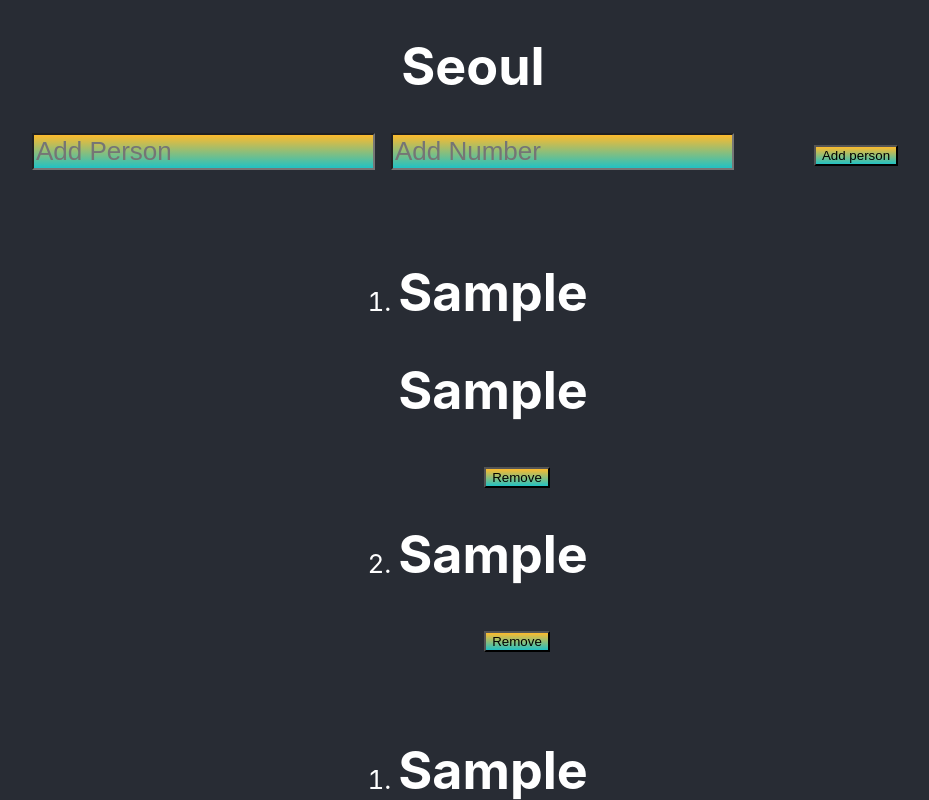
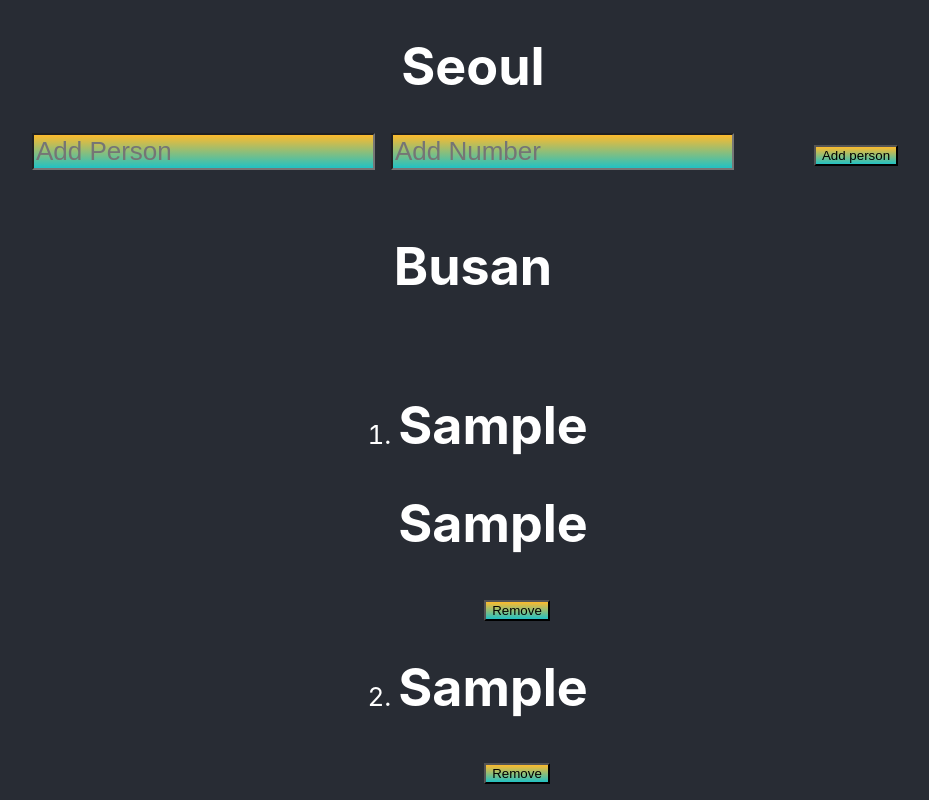
Before and after one commit to SSOL7/Osa2, a React (Vite) app: page / in a window 1280 px wide. Both pictures are taken after typing "Sample", "Sample" into the empty fields and a click on the button "Add person". Shown: the top 800 px of the page, without its empty margins (167-1096 px from the left). Built offline with nearby package versions, Linux system fonts and the light colour scheme.

Commit message:
Tehtävä 2.8

```diff
--- a/src/Phone.jsx
+++ b/src/Phone.jsx
@@ -3,6 +3,7 @@ import React from 'react'
 function Phone({ contact, todos, remove }) {
   return (
   <>
+  <h1>Busan</h1>
     <ol>
         {todos.map((todo, index) => {
           return (
```
